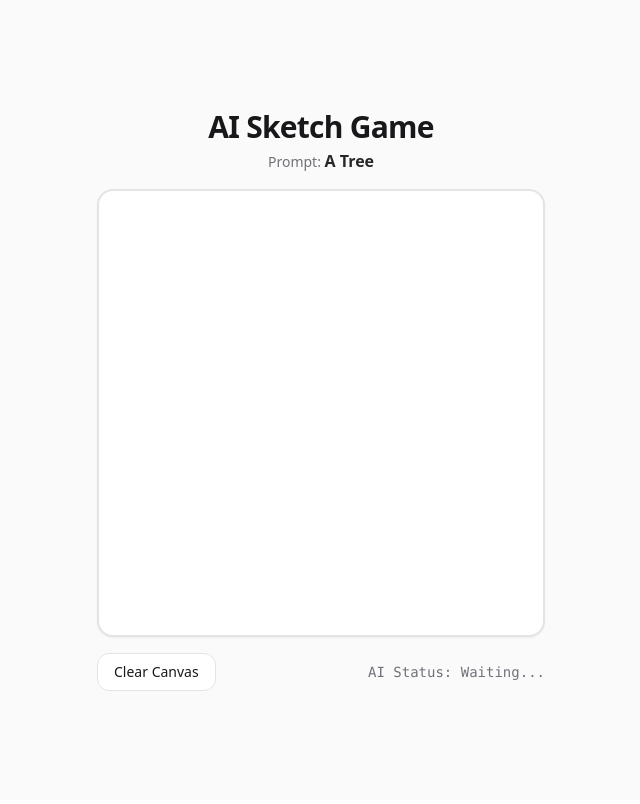
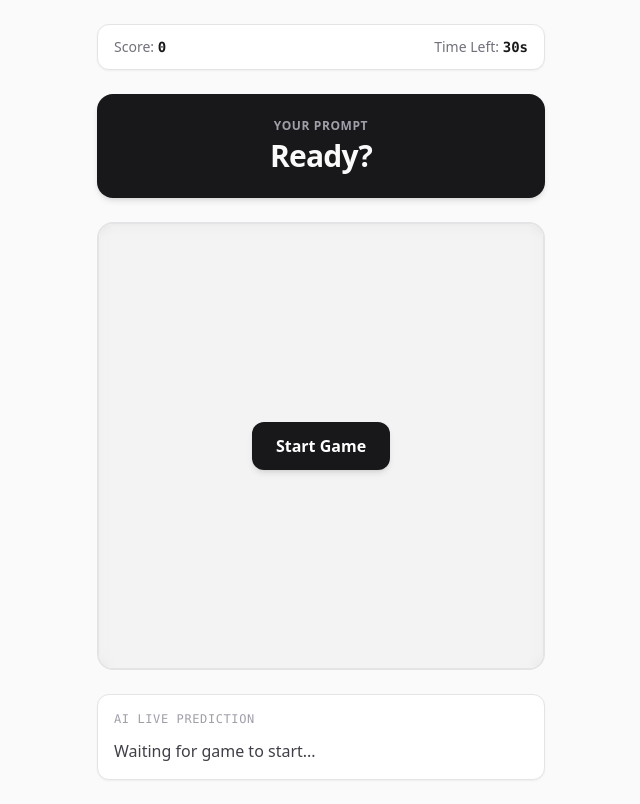
Before and after one commit to BenCorcoran/ai-sketch-game, a Next.js app: page / in a window 1280 px wide. Shown: the whole page, without its empty margins (319-959 px from the left). Built offline with nearby package versions, Linux system fonts and the light colour scheme.

Commit message:
Added game element, score, time, and rounds

```diff
--- a/app/page.tsx
+++ b/app/page.tsx
@@ -1,31 +1,79 @@
 'use client';
 
 import { useRef, useState, useEffect } from 'react';
+
+// A starter list of things that are fun and relatively simple to sketch
+const PROMPTS = ['Tree', 'House', 'Car', 'Apple', 'Bicycle', 'Sword', 'Cloud', 'Smile'];
 
 export default function GamePage() {
   const canvasRef = useRef<HTMLCanvasElement | null>(null);
   const [isDrawing, setIsDrawing] = useState(false);
 
+  // Game States
+  const [isPlaying, setIsPlaying] = useState(false);
+  const [currentPrompt, setCurrentPrompt] = useState('');
+  const [timeLeft, setTimeLeft] = useState(30);
+  const [score, setScore] = useState(0);
+  const [aiGuess, setAiGuess] = useState('Waiting for game to start...');
+
+  // Setup Canvas Dimensions & Brush Styling
   useEffect(() => {
     const canvas = canvasRef.current;
     if (!canvas) return;
     const ctx = canvas.getContext('2d');
     if (!ctx) return;
 
-    // Handle high-DPI displays for crisp canvas lines
     const rect = canvas.getBoundingClientRect();
     canvas.width = rect.width * window.devicePixelRatio;
     canvas.height = rect.height * window.devicePixelRatio;
     ctx.scale(window.devicePixelRatio, window.devicePixelRatio);
 
-    // Styling for the "brush"
     ctx.lineCap = 'round';
     ctx.lineJoin = 'round';
     ctx.strokeStyle = '#18181b'; // zinc-900
     ctx.lineWidth = 4;
   }, []);
 
+  // Game Countdown Timer Hook
+  useEffect(() => {
+    if (!isPlaying || timeLeft <= 0) {
+      if (timeLeft === 0 && isPlaying) {
+        endGame(false);
+      }
+      return;
+    }
+
+    const timer = setTimeout(() => {
+      setTimeLeft((prev) => prev - 1);
+    }, 1000);
+
+    return () => clearTimeout(timer);
+  }, [isPlaying, timeLeft]);
+
+  // Start a Brand New Round
+  const startGame = () => {
+    clearCanvas();
+    const randomPrompt = PROMPTS[Math.floor(Math.random() * PROMPTS.length)];
+    setCurrentPrompt(randomPrompt);
+    setTimeLeft(30);
+    setIsPlaying(true);
+    setAiGuess('Thinking...');
+  };
+
+  const endGame = (won: boolean) => {
+    setIsPlaying(false);
+    if (won) {
+      const pointsEarned = timeLeft * 10; // More points for speed
+      setScore((prev) => prev + pointsEarned);
+      setAiGuess(`🎉 Correct! You drew a ${currentPrompt}! (+${pointsEarned} pts)`);
+    } else {
+      setAiGuess(`⏰ Time's up! Game over.`);
+    }
+  };
+
+  // Canvas Drawing Logic
   const startDrawing = (e: React.MouseEvent<HTMLCanvasElement>) => {
+    if (!isPlaying) return; // Prevent drawing if game hasn't started
     const canvas = canvasRef.current;
     if (!canvas) return;
     const ctx = canvas.getContext('2d');
@@ -49,9 +97,7 @@ export default function GamePage() {
     ctx.stroke();
   };
 
-  const stopDrawing = () => {
-    setIsDrawing(false);
-  };
+  const stopDrawing = () => setIsDrawing(false);
 
   const clearCanvas = () => {
     const canvas = canvasRef.current;
@@ -61,38 +107,70 @@ export default function GamePage() {
     ctx.clearRect(0, 0, canvas.width, canvas.height);
   };
 
+  // Temporary function to simulate a correct guess for testing
+  const simulateAiMatch = () => {
+    if (isPlaying) endGame(true);
+  };
+
   return (
-    <main className="min-h-screen bg-zinc-50 flex flex-col items-center justify-center p-6 text-zinc-900">
-      <div className="w-full max-w-md space-y-4">
-        <div className="text-center">
-          <h1 className="text-3xl font-bold tracking-tight">AI Sketch Game</h1>
-          <p className="text-zinc-500 text-sm mt-1">Prompt: <span className="font-semibold text-zinc-800 text-base">A Tree</span></p>
+    <main className="min-h-screen bg-zinc-50 flex flex-col items-center justify-center p-6 text-zinc-900 selection:bg-zinc-200">
+      <div className="w-full max-w-md space-y-6">
+
+        {/* Top Header: Score & Timer */}
+        <div className="flex justify-between items-center bg-white px-4 py-3 rounded-xl border border-zinc-200 shadow-xs">
+          <div className="text-sm font-medium text-zinc-500">
+            Score: <span className="text-zinc-900 font-bold font-mono">{score}</span>
+          </div>
+          <div className="text-sm font-medium text-zinc-500">
+            Time Left: <span className={`font-bold font-mono ${timeLeft <= 10 ? 'text-rose-600 animate-pulse' : 'text-zinc-900'}`}>{timeLeft}s</span>
+          </div>
         </div>
 
-        {/* The Drawing Board */}
-        <div className="bg-white border-2 border-zinc-200 rounded-2xl shadow-xs overflow-hidden aspect-square touch-none">
+        {/* Prompt Card */}
+        <div className="text-center bg-zinc-900 text-zinc-50 py-6 rounded-2xl shadow-md space-y-1">
+          <p className="text-xs tracking-wider uppercase text-zinc-400 font-semibold">Your Prompt</p>
+          <h2 className="text-3xl font-extrabold tracking-tight">
+            {isPlaying ? currentPrompt : 'Ready?'}
+          </h2>
+        </div>
+
+        {/* Interactive Drawing Canvas */}
+        <div className="bg-white border-2 border-zinc-200 rounded-2xl shadow-inner overflow-hidden aspect-square touch-none relative">
+          {!isPlaying && (
+            <div className="absolute inset-0 bg-zinc-900/5 backdrop-blur-xs flex flex-col items-center justify-center space-y-3">
+              <button
+                onClick={startGame}
+                className="px-6 py-3 bg-zinc-900 hover:bg-zinc-800 text-white font-semibold rounded-xl shadow-md transition-all active:scale-98 cursor-pointer"
+              >
+                {score > 0 ? 'Play Next Round' : 'Start Game'}
+              </button>
+            </div>
+          )}
           <canvas
             ref={canvasRef}
             onMouseDown={startDrawing}
             onMouseMove={draw}
             onMouseUp={stopDrawing}
             onMouseLeave={stopDrawing}
-            className="w-full h-full cursor-crosshair"
+            className={`w-full h-full ${isPlaying ? 'cursor-crosshair' : 'cursor-default'}`}
           />
         </div>
 
-        {/* Controls */}
-        <div className="flex justify-between items-center">
-          <button
-            onClick={clearCanvas}
-            className="px-4 py-2 text-sm font-medium border border-zinc-200 bg-white hover:bg-zinc-50 rounded-xl transition-colors cursor-pointer"
-          >
-            Clear Canvas
-          </button>
-          <div className="text-sm font-mono text-zinc-500">
-            AI Status: Waiting...
-          </div>
+        {/* Bottom AI Prediction Status Box */}
+        <div className="bg-white p-4 rounded-xl border border-zinc-200 shadow-xs space-y-3">
+          <div className="text-xs font-mono text-zinc-400 uppercase tracking-wider">AI Live Prediction</div>
+          <div className="font-medium text-zinc-700">{aiGuess}</div>
+
+          {isPlaying && (
+            <button
+              onClick={simulateAiMatch}
+              className="w-full text-center py-1.5 text-xs font-medium text-zinc-400 hover:text-zinc-600 border border-dashed border-zinc-200 hover:border-zinc-400 rounded-md transition-colors"
+            >
+              [Dev Option] Simulate AI guessing correctly
+            </button>
+          )}
         </div>
+
       </div>
     </main>
   );
```
